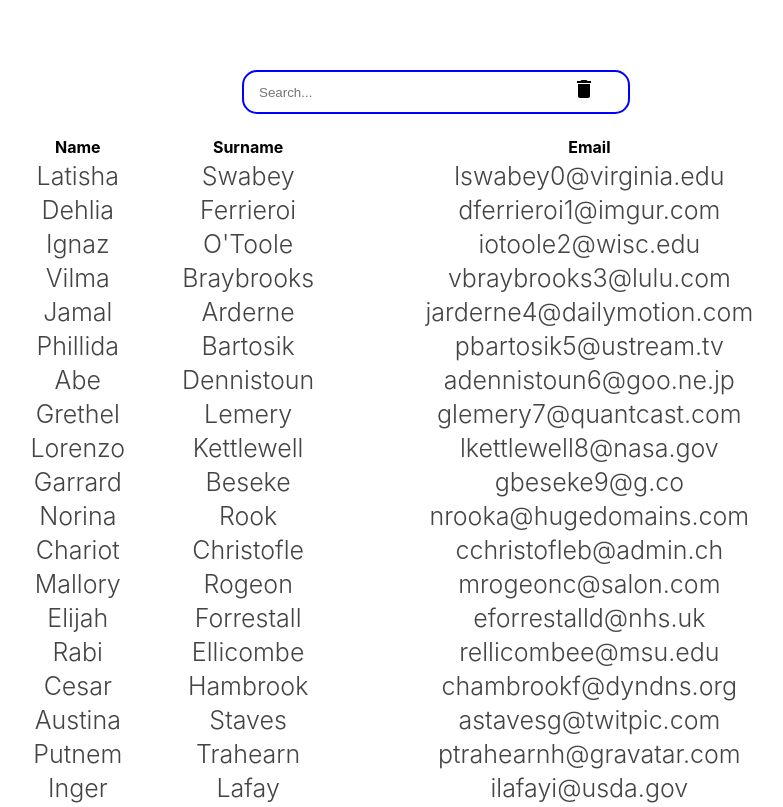
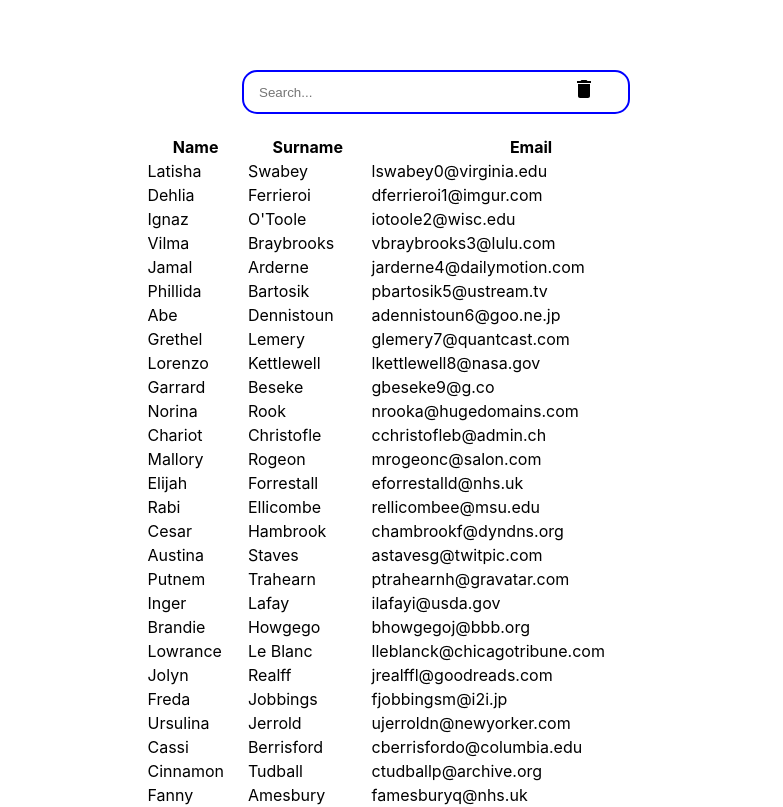
Before and after one commit to Sangkun-svg/react-toys, a React (Create React App) app in the folder search-filter/: page / in a window 1280 px wide. Shown: the top 807 px of the page, without its empty margins (221-1004 px from the left). Built offline with nearby package versions, Linux system fonts and the light colour scheme.

Commit message:
refactor : generate Container component

```diff
--- a/search-filter/src/App.css
+++ b/search-filter/src/App.css
@@ -1,10 +1,3 @@
-.App {
-  display: flex;
-  flex-direction: column;
-  align-items: center;
-  margin: 50px;
-}
-
 .list {
   padding: 0;
   list-style: none;
--- a/search-filter/src/App.tsx
+++ b/search-filter/src/App.tsx
@@ -1,52 +1,11 @@
-import { useEffect, useState } from "react";
-import { Users } from "./mock/user";
-// import _ from "lodash"; TODO: usgin debounce
-import "./App.css";
-import { SearchBar, Table } from "./components";
-
-type User = {
-  id: number;
-  first_name: string;
-  last_name: string;
-  email: string;
-  gender: string; // refactor : change enum type
-};
+import React from "react";
+import { Container } from "./components";
 
 function App() {
-  const [query, setQuery] = useState("");
-  const [filterdUser, setFilterdUser] = useState(Users);
-
-  const filter = (data: string) => {
-    return data.toLowerCase().includes(query.toLowerCase());
-  };
-
-  useEffect(() => {
-    setFilterdUser(
-      Users.filter(
-        ({ first_name, last_name, email }: User) =>
-          filter(first_name) || filter(last_name) || filter(email)
-      )
-    );
-  }, [query]);
-
-  const initializationQuery = () => {
-    setQuery("");
-  };
-
-  const onQuery = ({ target: { value } }: any) => {
-    setQuery(value);
-  };
-
   return (
-    <div className="App">
-      <SearchBar
-        query={query}
-        onQuery={onQuery}
-        initializationQuery={initializationQuery}
-      />
-      {filterdUser.length === 0 && <h1>Not Found User</h1>}
-      {filterdUser.length >= 1 && <Table User={filterdUser} query={query} />}
-    </div>
+    <React.Fragment>
+      <Container />
+    </React.Fragment>
   );
 }
 
--- /dev/null
+++ b/search-filter/src/components/Container.tsx
@@ -0,0 +1,57 @@
+import React, { useState, useEffect } from "react";
+import { Users } from "../mock/user";
+import { SearchBar, Table } from "../components";
+// import _ from "lodash"; TODO: usgin debounce
+
+import styled from "styled-components";
+
+type User = {
+  id: number;
+  first_name: string;
+  last_name: string;
+  email: string;
+  gender: string; // refactor : change enum type
+};
+
+export const Container = () => {
+  const [query, setQuery] = useState("");
+  const [filterdUser, setFilterdUser] = useState(Users);
+  const filter = (data: string) => {
+    return data.toLowerCase().includes(query.toLowerCase());
+  };
+
+  useEffect(() => {
+    setFilterdUser(
+      Users.filter(
+        ({ first_name, last_name, email }: User) =>
+          filter(first_name) || filter(last_name) || filter(email)
+      )
+    );
+  }, [query]);
+
+  const initializationQuery = () => {
+    setQuery("");
+  };
+
+  const onQuery = ({ target: { value } }: any) => {
+    setQuery(value);
+  };
+
+  return (
+    <Wrapper>
+      <SearchBar
+        query={query}
+        onQuery={onQuery}
+        initializationQuery={initializationQuery}
+      />
+      {filterdUser.length === 0 && <h1>Not Found User</h1>}
+      {filterdUser.length >= 1 && <Table User={filterdUser} query={query} />}
+    </Wrapper>
+  );
+};
+const Wrapper = styled.div`
+  display: flex;
+  flex-direction: column;
+  align-items: center;
+  margin: 50px;
+`;
--- a/search-filter/src/components/index.ts
+++ b/search-filter/src/components/index.ts
@@ -1,2 +1,3 @@
 export { SearchBar } from "./SearchBar";
 export { Table } from "./Table";
+export { Container } from "./Container";
```
